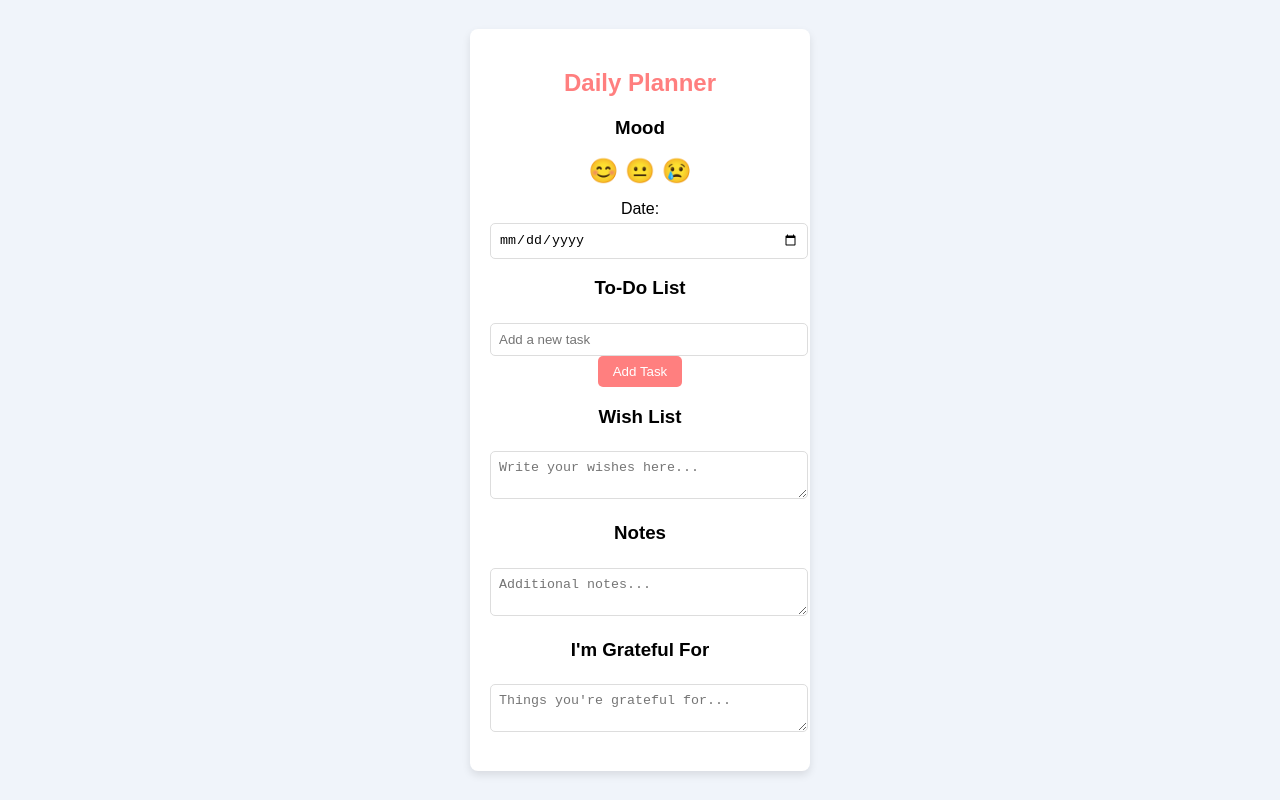
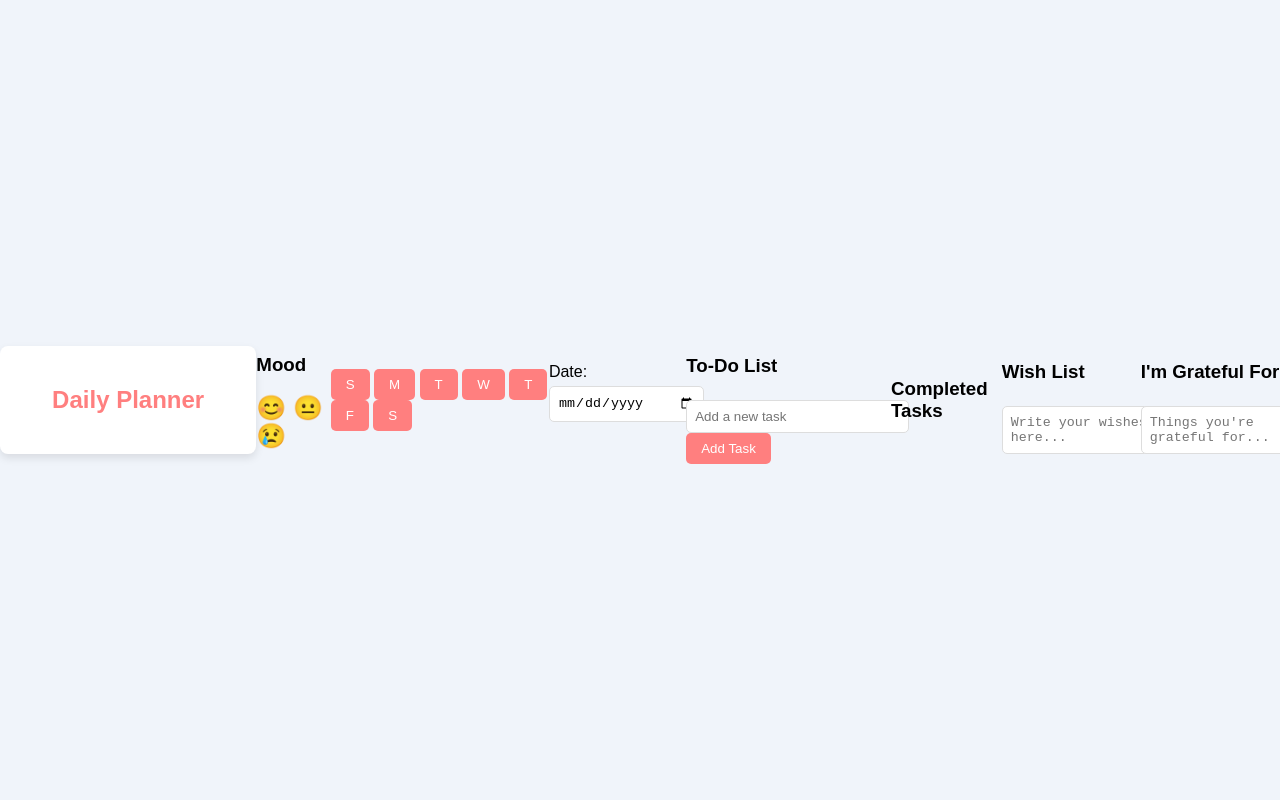
Before and after one commit to asandan8106/Asanda-s-to-do-list, a plain HTML site: page index.html in a window 1280 px wide. Drawn offline with Linux system fonts and the light colour scheme.

Commit message:
added days of the week

```diff
--- a/index.html
+++ b/index.html
@@ -9,19 +9,28 @@
 <body>
     <div class="planner">
         <h2>Daily Planner</h2>
+    </div>
         <div class="mood">
             <h3>Mood</h3>
             <div class="mood-icons">
                 😊 😐 😢
             </div>
+          </div>
+          <div class="days-of-week">
+            <button onclick="selectDay('Sunday')">S</button>
+            <button onclick="selectDay('Monday')">M</button>
+            <button onclick="selectDay('Tuesday')">T</button>
+            <button onclick="selectDay('Wednesday')">W</button>
+            <button onclick="selectDay('Thursday')">T</button>
+            <button onclick="selectDay('Friday')">F</button>
+            <button onclick="selectDay('Sartuday')">S</button>
         </div>
-
         <div class="date">
             <label for="date">Date:</label>
             <input type="date" id="date">
         </div>
 
-        <div class="section">
+        <div class="section-TODo">
             <h3>To-Do List</h3>
             <ul id="todo-list">
                 <!-- List items will go here -->
@@ -30,22 +39,23 @@
             <button onclick="addTask()">Add Task</button>
         </div>
 
-        <div class="section">
-            <h3>Wish List</h3>
-            <textarea id="wish-list" placeholder="Write your wishes here..."></textarea>
-        </div>
-
-        <div class="section">
-            <h3>Notes</h3>
-            <textarea id="notes" placeholder="Additional notes..."></textarea>
-        </div>
-
-        <div class="section">
-            <h3>I'm Grateful For</h3>
-            <textarea id="gratitude" placeholder="Things you're grateful for..."></textarea>
+        <div class="section-completed">
+            <h3>Completed Tasks</h3>
+            <ul id="completed-list">
+                <!-- Completed tasks will go here -->
+            </ul>
         </div>
     </div>
+    <div class="wish-list">
+        <h3>Wish List</h3>
+        <textarea id="wish-list" placeholder="Write your wishes here..."></textarea>
+    </div>
+    <div class="grateful">
+        <h3>I'm Grateful For</h3>
+        <textarea id="gratitude" placeholder="Things you're grateful for..."></textarea>
+    </div>
+</div>
 
-    <script src="/Javascript/script.js"></script>
+    <script src="/javascript/script.js"></script>
 </body>
 </html>
```
